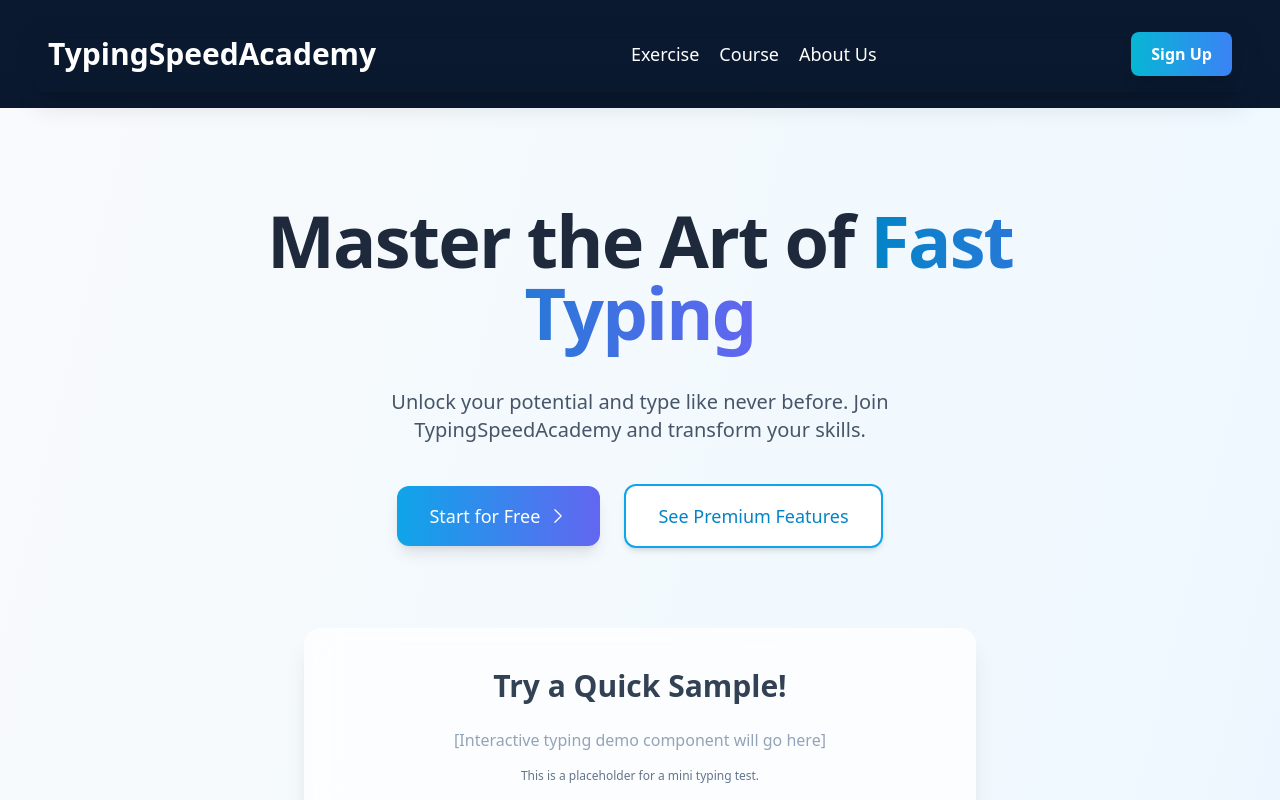
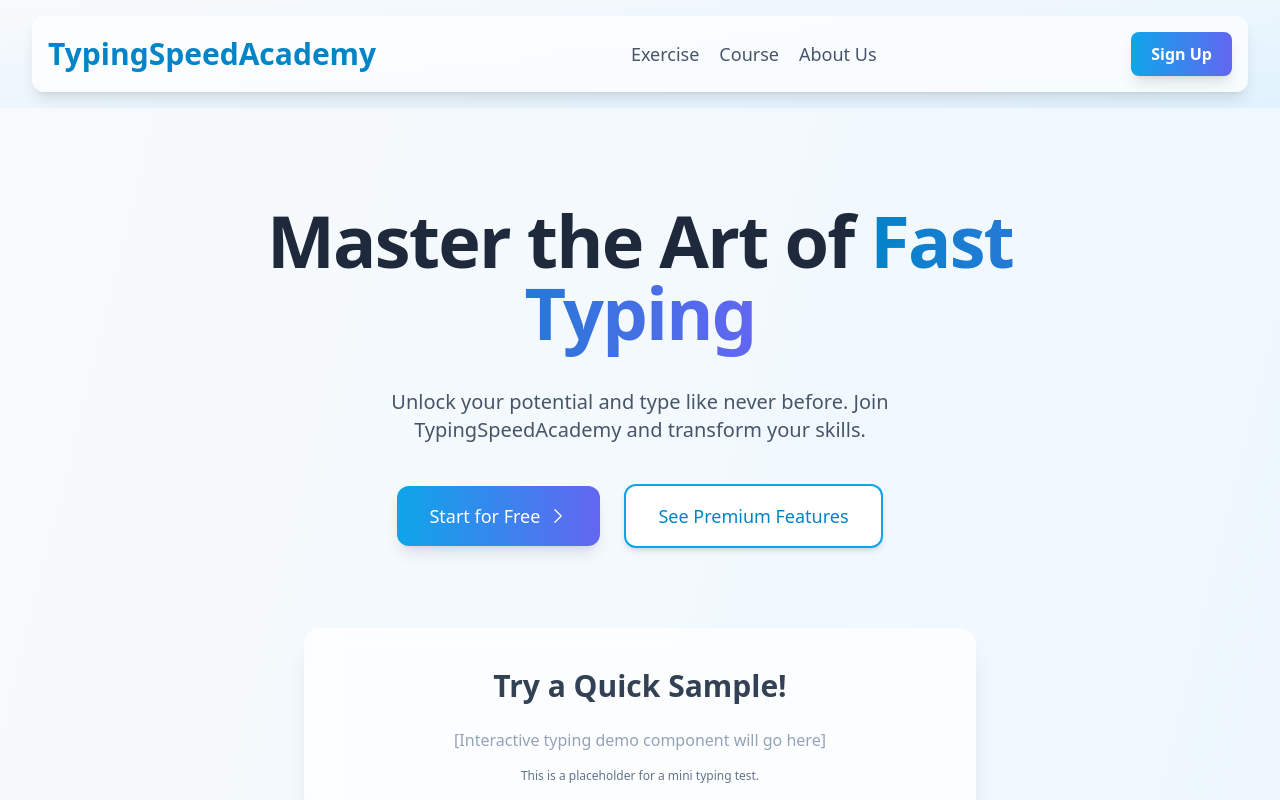
Before and after one commit to typingspeedacademy/typingspeedacadem, a Next.js app: page / in a window 1280 px wide. Shown: the top 800 px of the page. Built offline with nearby package versions, Linux system fonts and the light colour scheme.

Commit message:
Add files via upload

```diff
--- a/src/components/Header.tsx
+++ b/src/components/Header.tsx
@@ -40,22 +40,22 @@ const Header = () => {
   };
 
   return (
-    <header className="py-4 sticky top-0 z-50 px-4 md:px-8">
+    <header className="py-4 sticky top-0 z-50 px-4 md:px-8 bg-gradient-to-br from-slate-50 to-sky-100">
       <nav
-        className="container mx-auto flex justify-between items-center backdrop-blur-md text-white shadow-xl rounded-xl p-3 md:p-4"
+        className="container mx-auto flex justify-between items-center bg-white/70 backdrop-blur-lg text-slate-700 shadow-lg rounded-xl p-3 md:p-4"
       >
-        <Link href="/" className="text-3xl font-bold hover:text-cyan-400 transition-colors duration-300 flex items-center">
+        <Link href="/" className="text-3xl font-bold text-sky-600 hover:text-indigo-500 transition-colors duration-300 flex items-center">
           {/* SVG logo removed as per request */}
           TypingSpeedAcademy
         </Link>
-        <div className="hidden md:flex flex-grow justify-center items-center space-x-5 text-lg font-medium">
-          <Link href="/typing-test" className="hover:text-cyan-400 transition-colors duration-300">
+        <div className="hidden md:flex flex-grow justify-center items-center space-x-5 text-lg font-medium text-slate-600">
+          <Link href="/typing-test" className="hover:text-sky-500 transition-colors duration-300">
             Exercise
           </Link>
-          <Link href="/paid-courses" className="hover:text-cyan-400 transition-colors duration-300">
+          <Link href="/paid-courses" className="hover:text-sky-500 transition-colors duration-300">
             Course
           </Link>
-          <Link href="/about-us" className="hover:text-cyan-400 transition-colors duration-300">
+          <Link href="/about-us" className="hover:text-sky-500 transition-colors duration-300">
             About Us
           </Link>
         </div>
@@ -64,7 +64,7 @@ const Header = () => {
             <div className="flex items-center space-x-3">
               <Link
                 href="/dashboard"
-                className="text-gray-200 hover:text-white bg-cyan-600/50 hover:bg-cyan-500/80 px-4 py-2 rounded-lg text-sm font-medium transition-colors duration-300 border border-cyan-700 hover:border-cyan-500"
+                className="text-sky-700 hover:text-white bg-sky-100 hover:bg-sky-500 px-4 py-2 rounded-lg text-sm font-medium transition-colors duration-300 border border-sky-300 hover:border-sky-500 shadow-sm hover:shadow-md"
               >
                 Dashboard
               </Link>
@@ -78,13 +78,13 @@ const Header = () => {
           ) : (
             <Link
               href="/signup"
-              className="bg-gradient-to-r from-cyan-500 to-blue-500 text-white px-5 py-2.5 rounded-lg hover:from-cyan-600 hover:to-blue-600 transition-all duration-300 font-semibold text-base shadow-lg hover:shadow-xl transform hover:scale-105"
+              className="bg-gradient-to-r from-sky-500 to-indigo-500 text-white px-5 py-2.5 rounded-lg hover:from-sky-600 hover:to-indigo-600 transition-all duration-300 font-semibold text-base shadow-lg hover:shadow-xl transform hover:scale-105"
             >
               Sign Up
             </Link>
           )}
           <div className="md:hidden">
-            <button className="text-white focus:outline-none">
+            <button className="text-slate-600 focus:outline-none">
               <svg className="w-6 h-6" fill="none" stroke="currentColor" viewBox="0 0 24 24" xmlns="http://www.w3.org/2000/svg"><path strokeLinecap="round" strokeLinejoin="round" strokeWidth="2" d="M4 6h16M4 12h16m-7 6h7"></path></svg>
             </button>
           </div>
```
